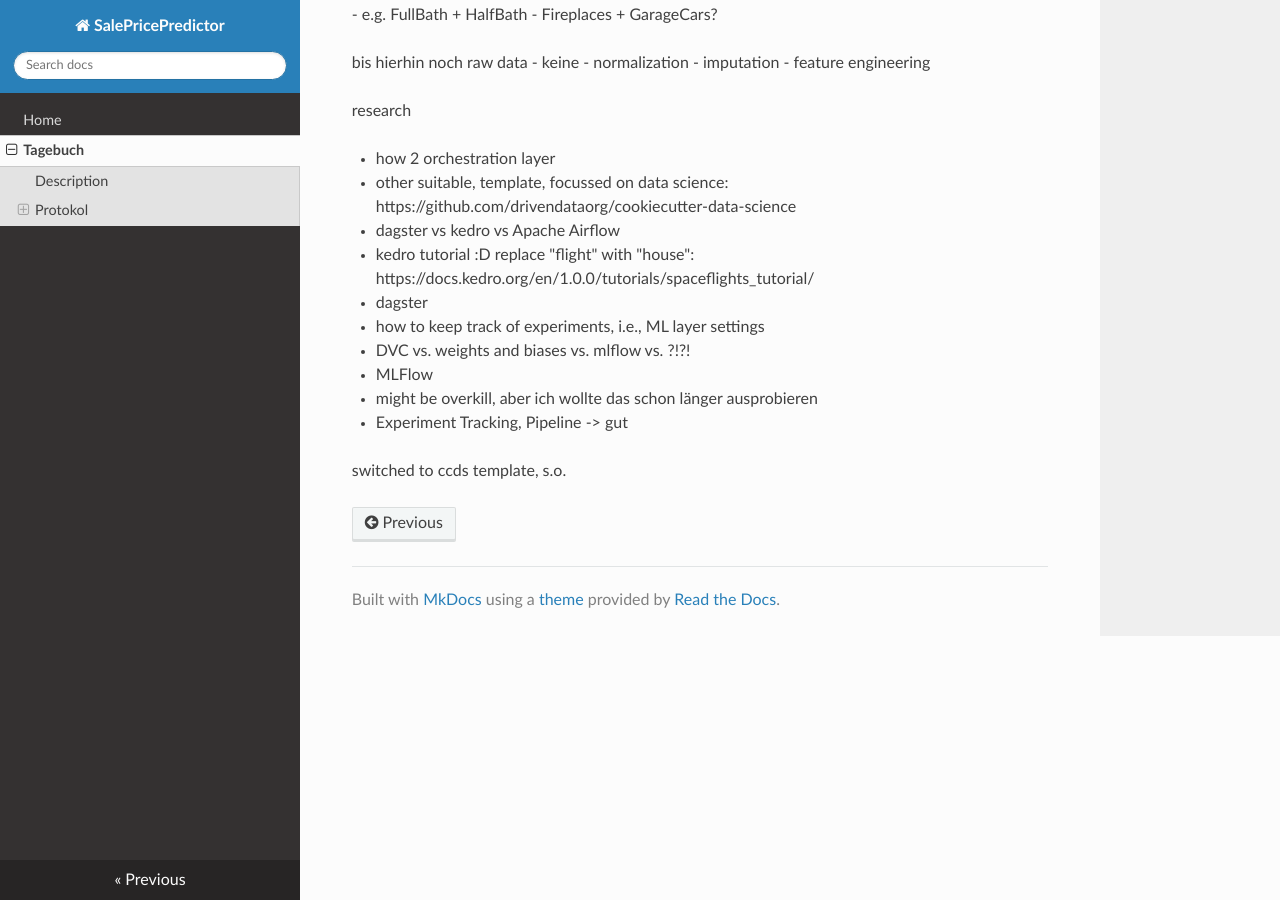
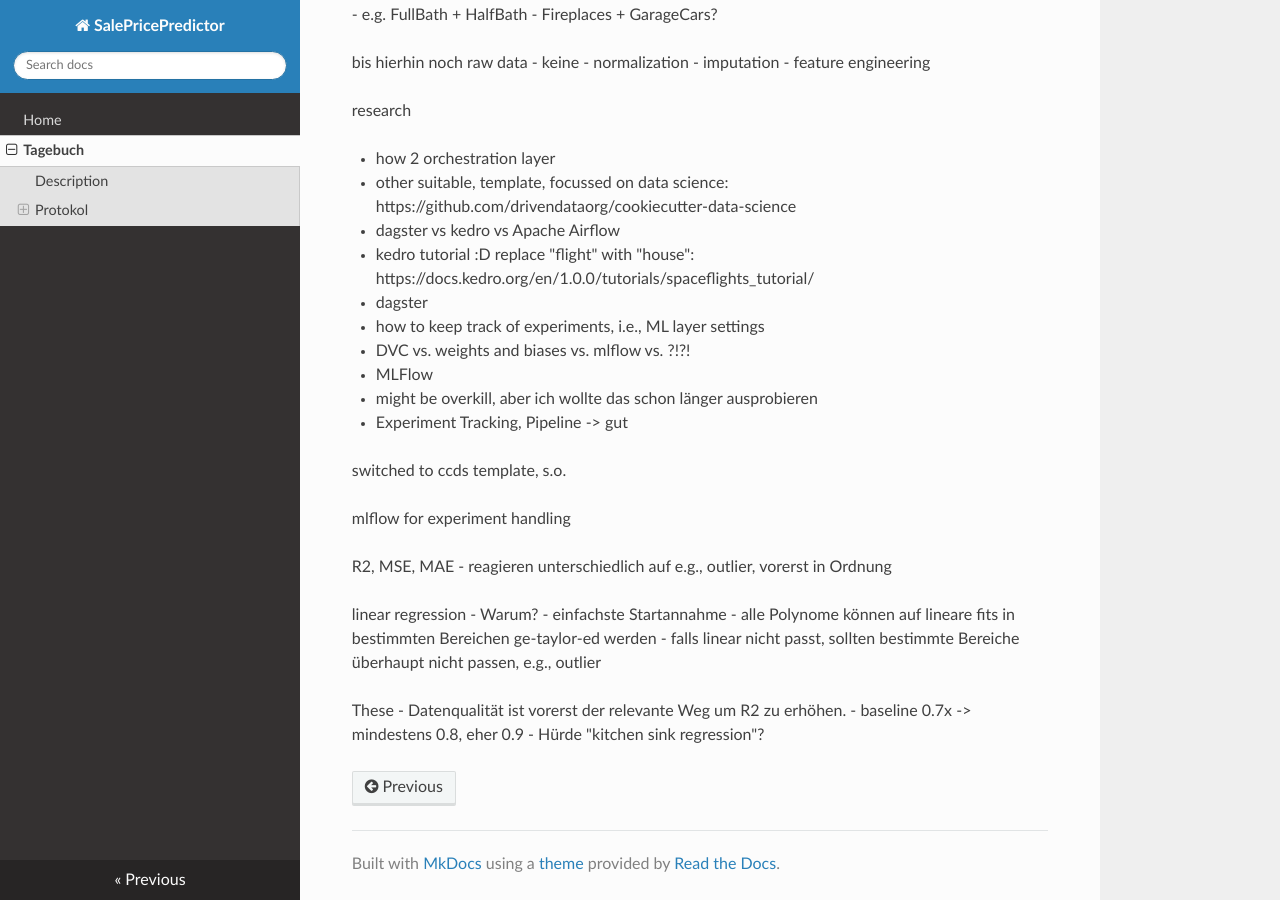
Before and after one commit to RobertMeissner/SalePricePredictor, an MkDocs documentation site: the page built from docs/docs/protocol.md, in a window 1280 px wide and 900 px high, scrolled down 1595 px. Built offline with MkDocs 1.6.1, drawn with Linux system fonts in a browser that asks for light colours; nearby versions of some CDN libraries.

Commit message:
doc: add diary thoughts

```diff
--- a/docs/docs/protocol.md
+++ b/docs/docs/protocol.md
@@ -103,3 +103,19 @@ research
   - Experiment Tracking, Pipeline -> gut
 
 switched to ccds template, s.o.
+
+mlflow for experiment handling
+
+R2, MSE, MAE
+- reagieren unterschiedlich auf e.g., outlier, vorerst in Ordnung
+
+linear regression
+- Warum?
+  - einfachste Startannahme
+  - alle Polynome können auf lineare fits in bestimmten Bereichen ge-taylor-ed werden
+    - falls linear nicht passt, sollten bestimmte Bereiche überhaupt nicht passen, e.g., outlier
+
+These
+- Datenqualität ist vorerst der relevante Weg um R2 zu erhöhen.
+- baseline 0.7x -> mindestens 0.8, eher 0.9
+  - Hürde "kitchen sink regression"?
```
Also changed, not shown: .pre-commit-config.yaml.
